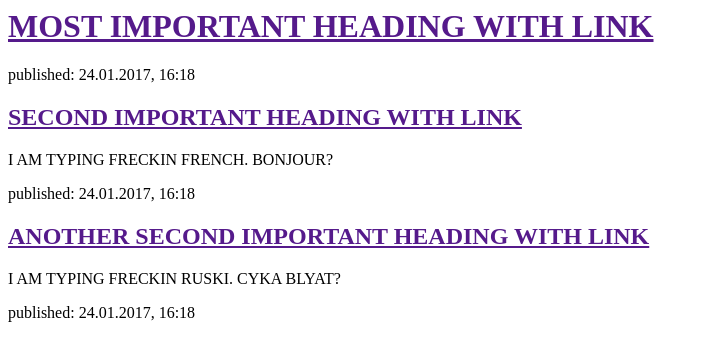
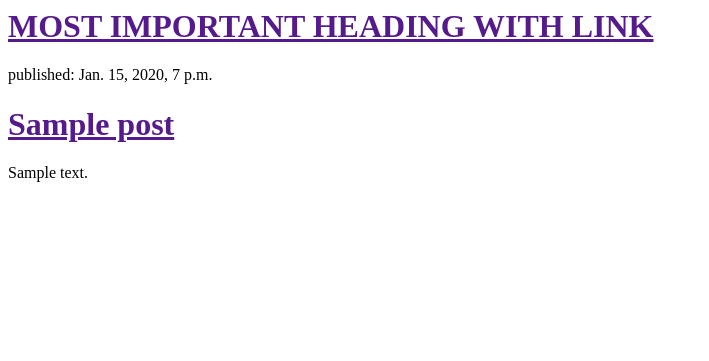
Before and after one commit to kycfeel/EasyBlog-With-Django, a Django app: template blog/templates/blog/post_list.html in a window 1280 px wide. Shown: the top 361 px of the page, without its empty margins (0-709 px from the left). Run offline with Django 3.2, Linux system fonts and the light colour scheme; the template is opened without the code that fills it: values that come from a table or form of the project are taken from there, others are empty; tables that the repository leaves empty hold one stand-in row (values such as "Sample post").

Commit message:
Edited templates to show posts from DB.

```diff
--- a/blog/templates/blog/post_list.html
+++ b/blog/templates/blog/post_list.html
@@ -7,17 +7,15 @@
         <h1><a href="">MOST IMPORTANT HEADING WITH LINK</a></h1>
       </div>
 
-    <div>
-        <p>published: 24.01.2017, 16:18</p>
-        <h2><a href="">SECOND IMPORTANT HEADING WITH LINK</a></h2>
-        <p>I AM TYPING FRECKIN FRENCH. BONJOUR?</p>
-      </div>
 
+    {% for post in posts %}
       <div>
-          <p>published: 24.01.2017, 16:18</p>
-          <h2><a href="">ANOTHER SECOND IMPORTANT HEADING WITH LINK</a></h2>
-          <p>I AM TYPING FRECKIN RUSKI. CYKA BLYAT?</p>
-          <p>published: 24.01.2017, 16:18</p>
-        </div>
+        <p>published: {{ post.published_date }}</p>
+        <h1><a href="">{{ post.title }}</a></h1>
+        <p>{{ post.text|linebreaksbr }}</p>
+      </div
+    {% endfor %}
+
+
       </body>
     </html>
--- a/blog/views.py
+++ b/blog/views.py
@@ -1,4 +1,8 @@
 from django.shortcuts import render
+from django.utils import timezone
+from .models import Post
+
 
 def post_lists(request):
-    return render(request, 'blog/post_list.html', {})
+    posts = Post.objects.filter(published_date__lte=timezone.now()).order_by('published_date')
+    return render(request, 'blog/post_list.html', {'posts': posts})
```
